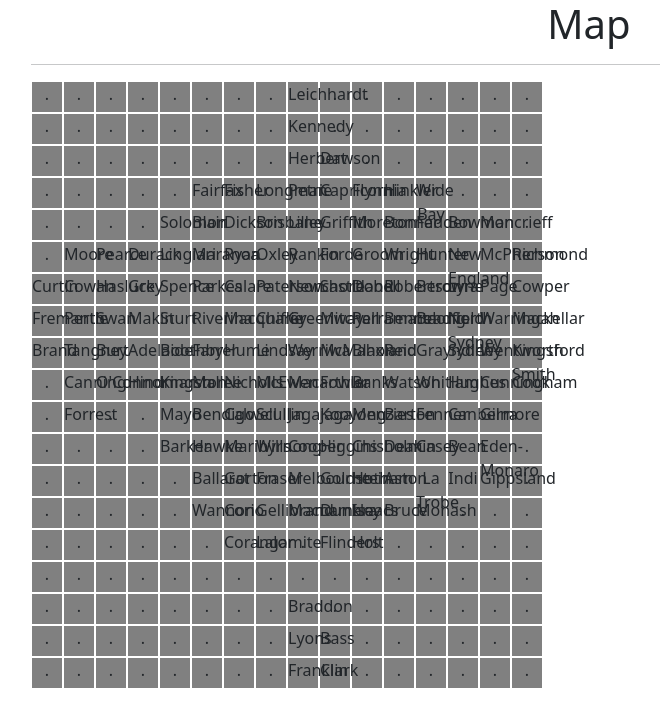
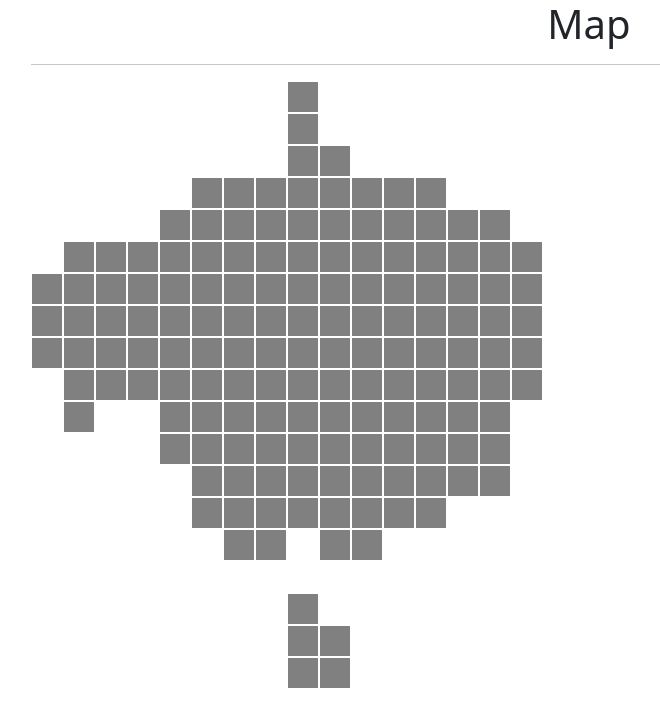
Before and after one commit to dmarmion/AusElectorates, a React (Create React App) app: page / in a window 1280 px wide. Shown: the top 726 px of the page, without its empty margins (51-711 px from the left). Built offline with nearby package versions, Linux system fonts and the light colour scheme.

Commit message:
Blank out cells without an electorate

```diff
--- a/src/App.css
+++ b/src/App.css
@@ -7,3 +7,7 @@
   height: 30px;
   width: 30px;
 }
+
+.electorate-none {
+  background-color: white;
+}
--- a/src/components/Electorate.js
+++ b/src/components/Electorate.js
@@ -1,11 +1,26 @@
 import React from "react";
 
 class Electorate extends React.Component {
+  /*
+   * Get a string containing the CSS classes (aside from 'electorate') that this
+   * component should have. This is primarily used to determine the colour of the
+   * electorate.
+   */
+  getElectorateClasses() {
+    let classes = "";
+    const delimiter = " ";
+
+    // The square should be blank if it does not contain an electorate
+    if (this.props.name === "none") {
+      classes += "electorate-none" + delimiter;
+    }
+
+    return classes;
+  }
+
   render() {
     return (
-      <div className="electorate">
-        <p>{this.props.name === "none" ? "." : this.props.name}</p>
-      </div>
+      <div className={"electorate " + this.getElectorateClasses()}></div>
     );
   }
 }
```
